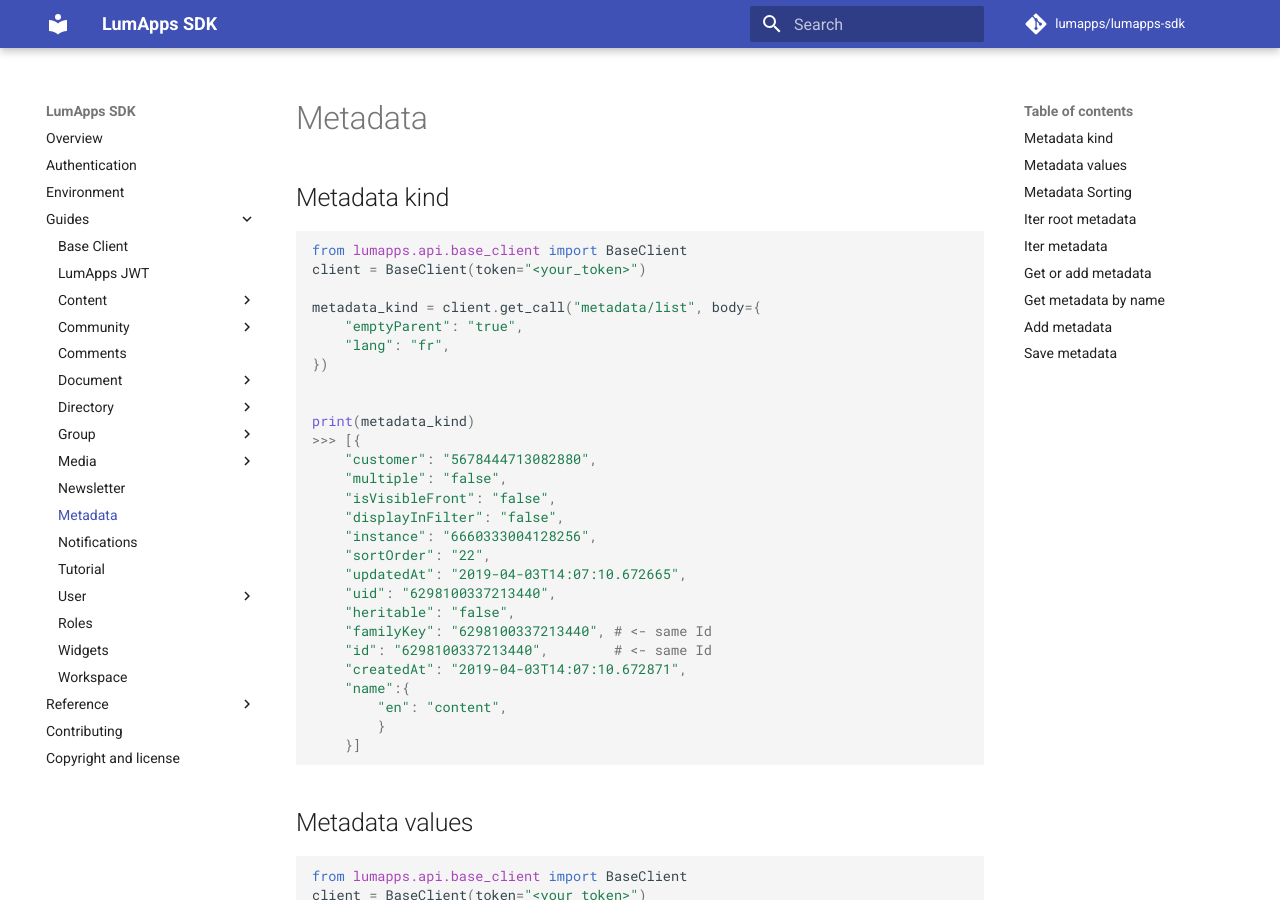
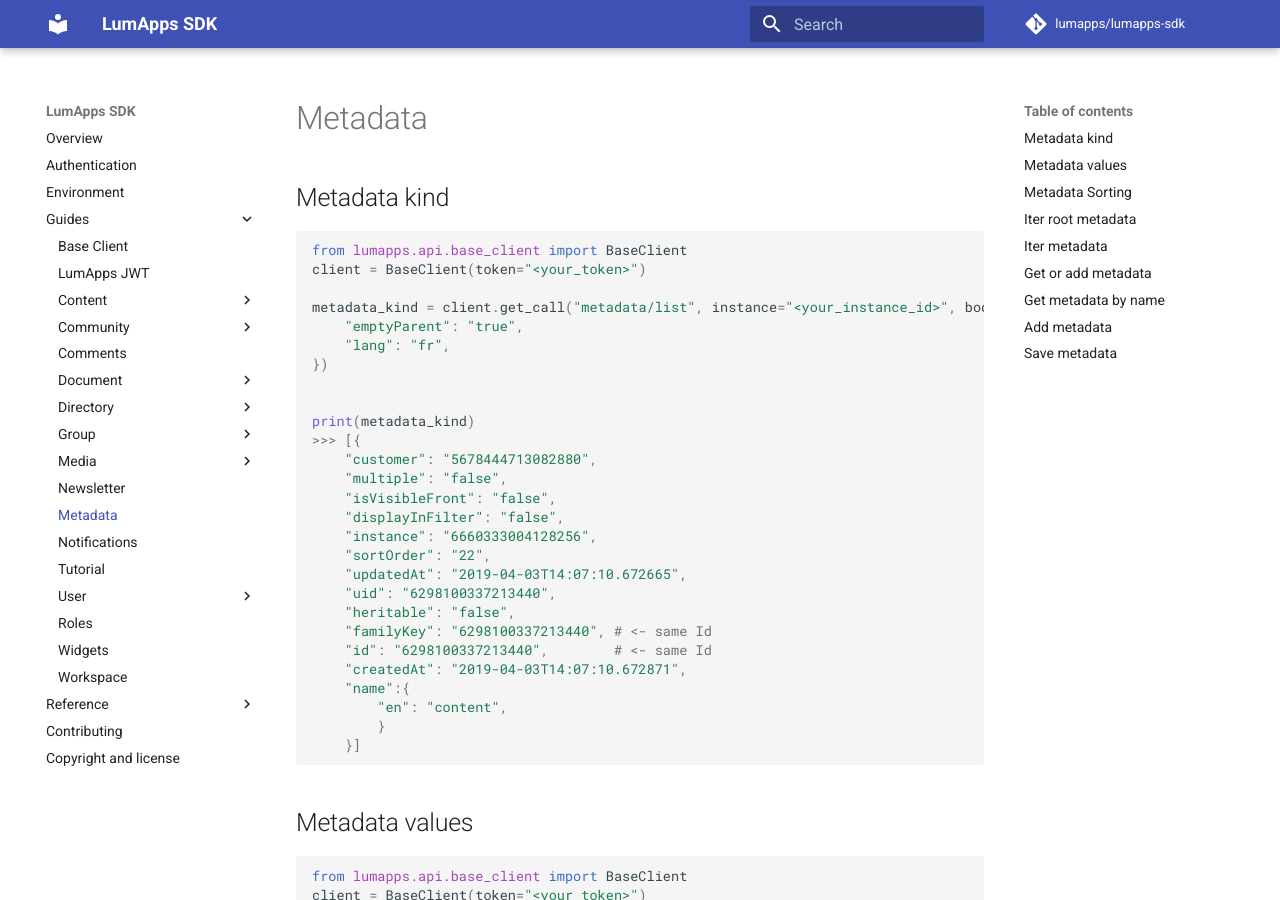
Before and after one commit to lumapps/lumapps-sdk, an MkDocs documentation site: the page built from docs/guides/metadata.md, in a window 1280 px wide and 900 px high. Built offline with MkDocs 1.6.1 and Material for MkDocs 9.7.7, drawn with Linux system fonts in a browser that asks for light colours; comment, search, counter and statistics services are not loaded.

Commit message:
chore(doc): add doc

```diff
--- a/docs/guides/metadata.md
+++ b/docs/guides/metadata.md
@@ -6,7 +6,7 @@
 from lumapps.api.base_client import BaseClient
 client = BaseClient(token="<your_token>")
 
-metadata_kind = client.get_call("metadata/list", body={
+metadata_kind = client.get_call("metadata/list", instance="<your_instance_id>", body={
     "emptyParent": "true",
     "lang": "fr",
 })
```
